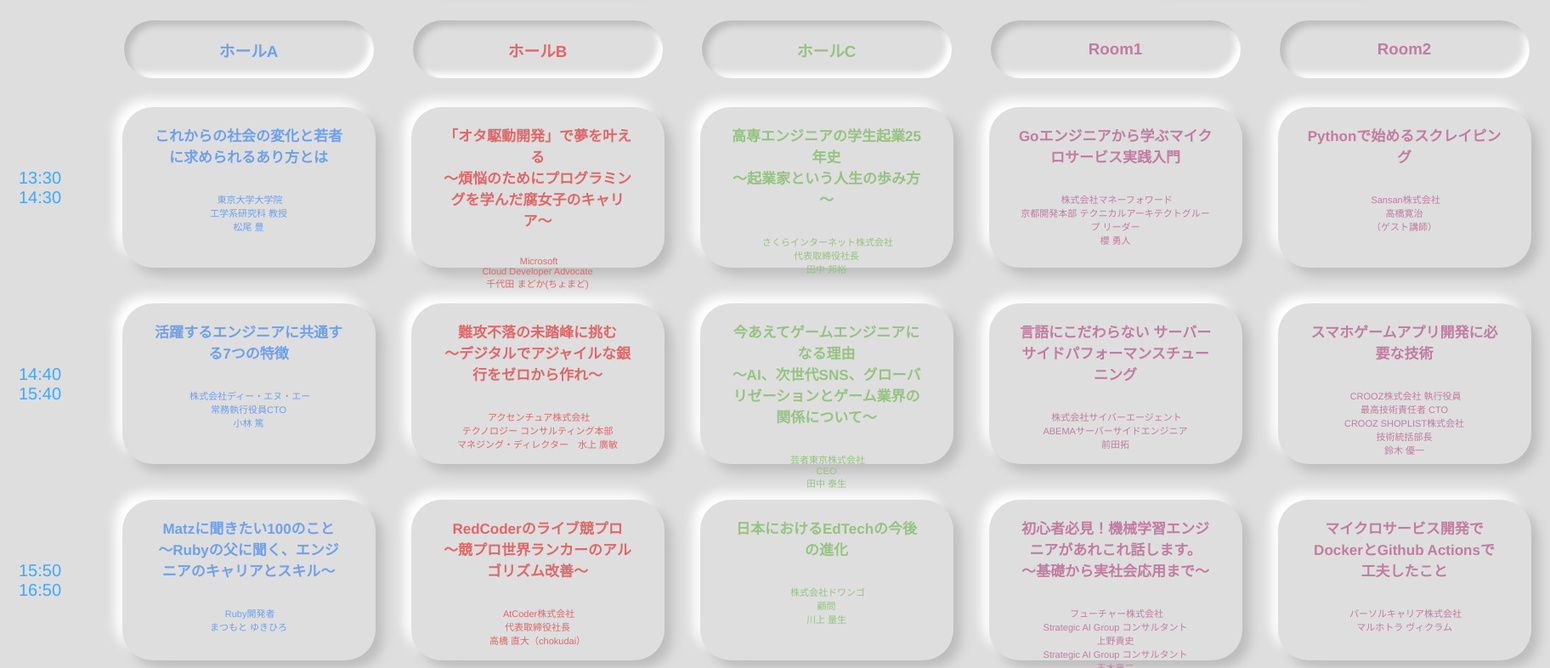
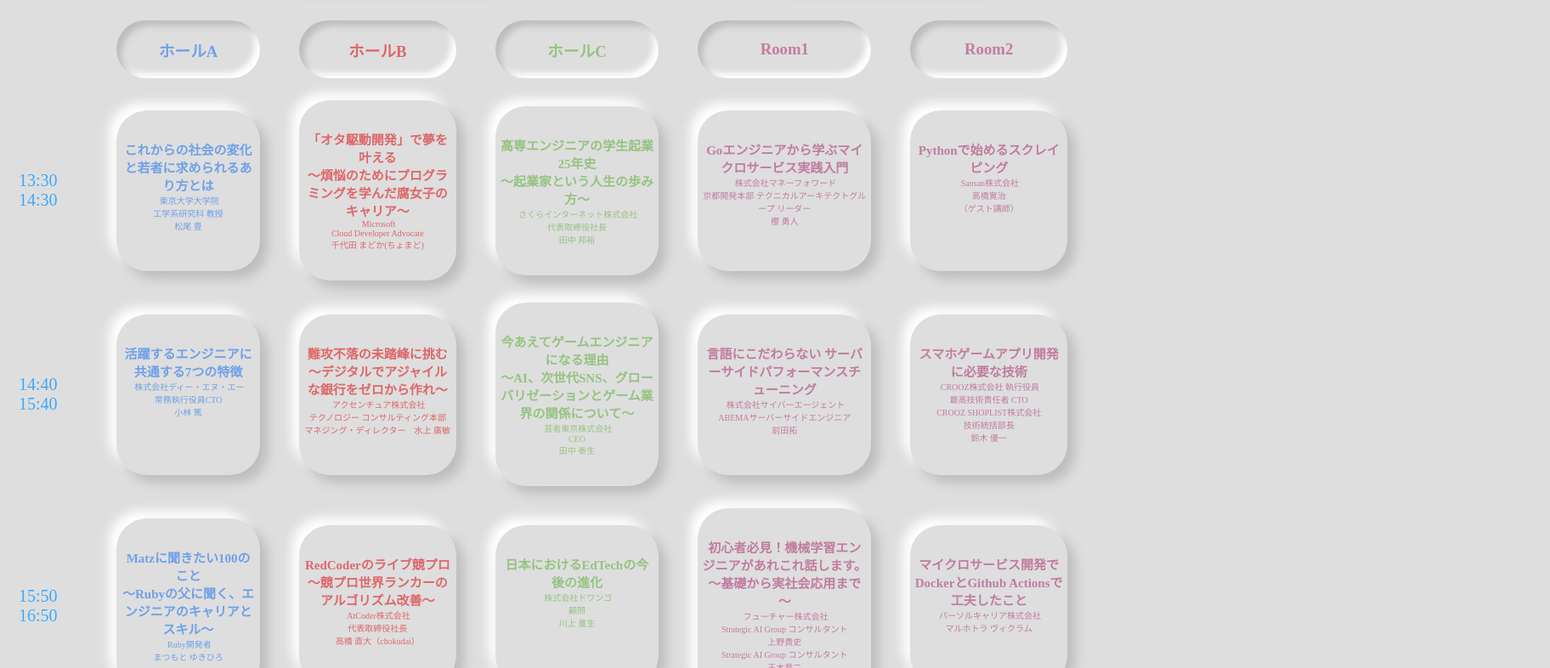
Before and after one commit to soukatsu-ouc-programmers/geeksai-matome, a website: page public/index.html in a window 1280 px wide. Shown: the part 394-1180 px from the top of the page at 85% size, 1824 px wide, since content can reach past the window. Drawn offline with nearby package versions, Linux system fonts and the light colour scheme; some packages are replaced by stand-ins of ours.

Commit message:
とりあえず文字は、はみ出さないよねってやつ

```diff
--- a/public/css/tablestyle.css
+++ b/public/css/tablestyle.css
@@ -16,8 +16,8 @@
 body {
   margin: 0;
   padding: 0;
-  font-family: "Hiragino Kaku Gothic Pro", "ヒラギノ角ゴ Pro W3", メイリオ,
-    Meiryo, "ＭＳ Ｐゴシック", "Helvetica Neue", Helvetica, Arial, sans-serif;
+  /* font-family: "Hiragino Kaku Gothic Pro", "ヒラギノ角ゴ Pro W3", メイリオ,
+    Meiryo, "ＭＳ Ｐゴシック", "Helvetica Neue", Helvetica, Arial, sans-serif; */
   /* background-color: #fffffe; */
   background-color: var(--base-color);
 }
@@ -151,7 +151,8 @@
 .holeC > .sessionBlock {
 }
 h3:not(.info > h3) {
-  width: 318px;
+  /* width: 318px; */
+  width: 298px;
   height: 68px;
   /* margin: 0px 19px 0px 0px; */
   margin: 20px;
@@ -165,9 +166,11 @@
 }
 
 .sessionBlock {
+  display: table-cell;
   width: 298px;
+  /* width: 100%; */
   margin: 10px auto 10px auto;
-  padding: 20px 35px;
+  padding: 35px 5px;
   cursor: pointer;
   text-align: center;
   height: 189px;
@@ -177,14 +180,14 @@
     -9px -9px 13px var(--highlight-color);
 }
 .sessionText {
-  font-size: 11px;
   pointer-events: none;
-
+  white-space: pre-wrap;
+  font-size: 10px;
 }
 .sessionText > h4 {
-  font-size: 17px;
+  font-size: 15px;
   text-align: center;
-  margin-bottom: 30px;
+  /* margin-bottom: 30px; */
 }
 
 /* 使い方のとこ */
@@ -213,7 +216,7 @@
   padding: 80px 4% 10px;
   font-size: 30px;
   background-color: var(--main-color);
-  color: #fffffe;
+  color: var(--base-color);
   top: 0;
   display: flex;
   align-items: center;
```
